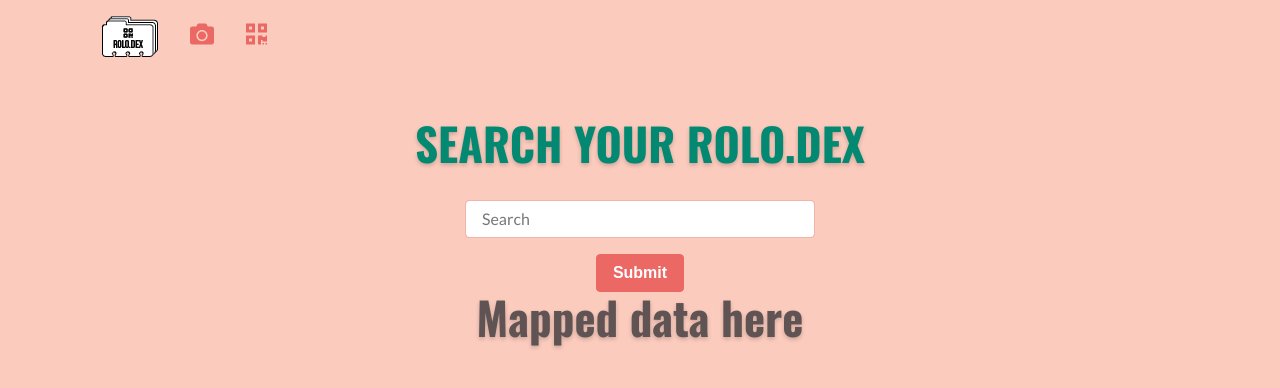
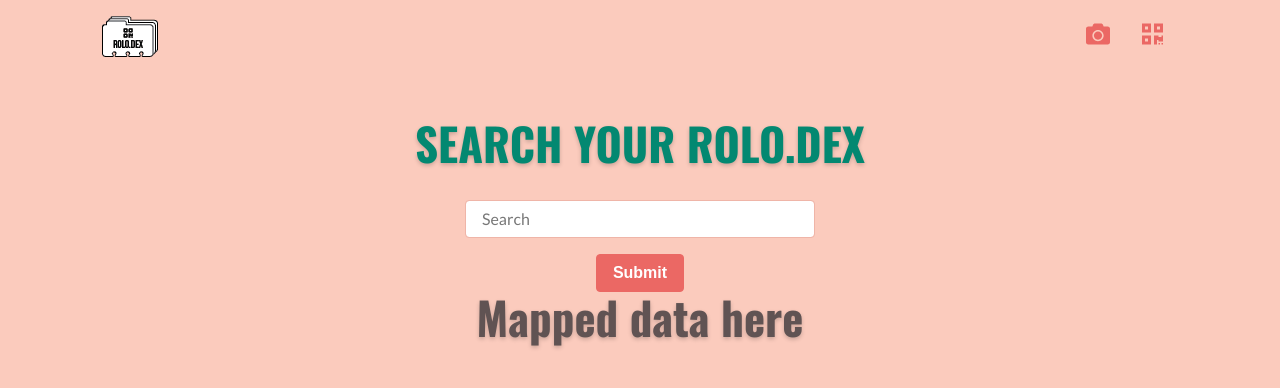
Before and after one commit to Sarfulah/Rolo.Dex, a React (Create React App) app in the folder client/: page /search in a window 1280 px wide. Shown: the top 388 px of the page. Built offline with nearby package versions, Linux system fonts and the light colour scheme; no server answers; a web font is replaced by a local one.

Commit message:
navbar fixed

```diff
--- a/client/src/components/Nav/index.js
+++ b/client/src/components/Nav/index.js
@@ -8,7 +8,7 @@
       <a className="navbar-brand" href="/">
         <img src={icon}></img>
       </a>
-      <ul className="nav float-right">
+      <ul className="nav ml-auto">
         <li className="nav-item">
           <a className="nav-link active" href="#"><FontAwesomeIcon icon="camera" size="lg" /></a>
         </li>
```
Also changed, not shown: client/src/assets/images/Asset7@2x.png (added).
